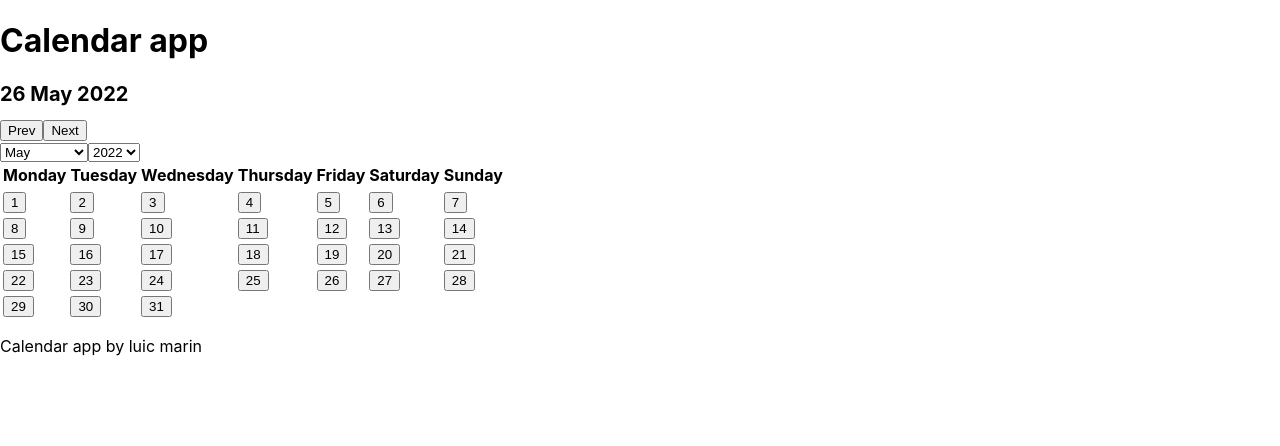
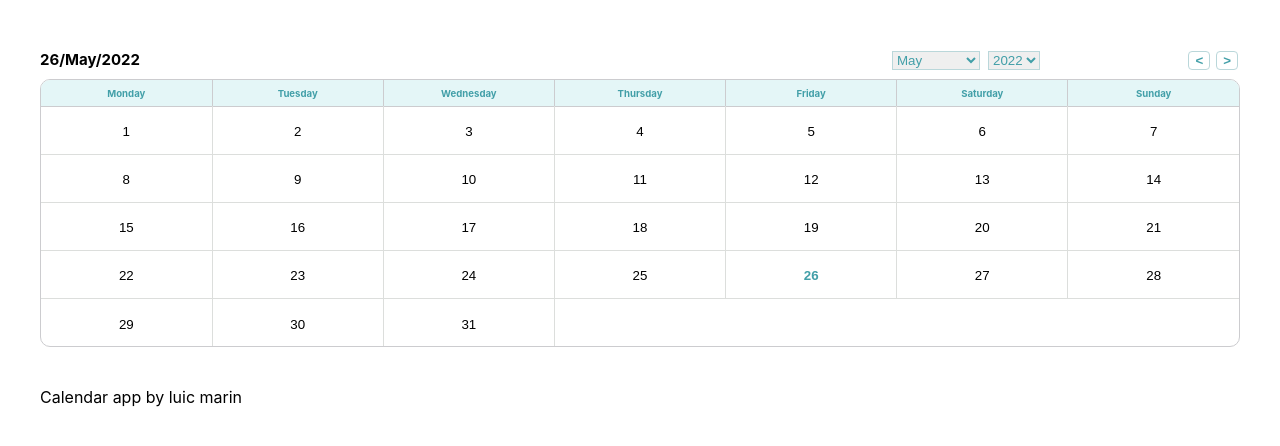
Before and after one commit to AcidBurnHen/swtichy, a Next.js app: page / in a window 1280 px wide. Shown: the top 446 px of the page. Built offline with nearby package versions, Linux system fonts and the light colour scheme.

Commit message:
Added styled components for the calendar app.

```diff
--- a/components/calendar/Calendar.tsx
+++ b/components/calendar/Calendar.tsx
@@ -13,10 +13,7 @@ const Calendar = () => {
   const [parentDay, setParentDay] = useState(getDay);
 
   return (
-    <div>
-      <DateTitle>
-        {parentDay} {parentMonth} {parentYear}
-      </DateTitle>
+    <CalendarContainer>
 
       <SelectDate
         day={parentDay}
@@ -24,24 +21,41 @@ const Calendar = () => {
         setParentYear={setParentYear}
       />
 
-      <div>
-        <table>
-          <thead>
+      <CalendarTableContainer>
+        <CalendarTable>
+          <CalendarHeadings>
             <Weekdays />
-          </thead>
+          </CalendarHeadings>
           <DaysInMonth
             setParentDay={setParentDay}
             month={parentMonth}
             year={parentYear}
           />
-        </table>
-      </div>
-    </div>
+        </CalendarTable>
+      </CalendarTableContainer>
+    </CalendarContainer>
   );
 };
 
 export default Calendar;
 
-export const DateTitle = styled.h1`
-  font-size: 20px;
+export const CalendarContainer = styled.div`
+  margin: 40px 0;
+`
+
+export const CalendarTableContainer = styled.div`
+  margin:  0;
+  border: 1px solid #cccccf;
+  border-radius: 10px;
+  overflow: hidden;
 `;
+
+export const CalendarTable = styled.table`
+  table-layout: fixed;
+  width: 100%;
+  border-collapse: collapse;
+
+`;
+
+export const CalendarHeadings = styled.thead`
+`;
--- a/components/calendar/DaysInMonth.tsx
+++ b/components/calendar/DaysInMonth.tsx
@@ -6,6 +6,7 @@ import {
 } from '../../lib/datetime';
 import { useRouter } from 'next/router';
 import { useState } from 'react';
+import styled from 'styled-components';
 
 interface Month {
   setParentDay: Dispatch<SetStateAction<string>>;
@@ -39,12 +40,13 @@ const DaysInMonth: FC<Month> = ({ setParentDay, month, year }) => {
 
   let daysInAMonth = [];
   for (let d = 1; d <= monthDays; d++) {
+    let currentDay = d === Number(day) ? "today" : "";
     daysInAMonth.push(
-      <td key={d}>
-        <button value={d} onClick={handleDay}>
+      <DayContainer className={currentDay} key={d}>
+        <DayBtn value={d} onClick={handleDay}>
           {d}
-        </button>
-      </td>
+        </DayBtn>
+      </DayContainer>
     );
   }
 
@@ -66,11 +68,49 @@ const DaysInMonth: FC<Month> = ({ setParentDay, month, year }) => {
     }
   });
 
-  const days = rows.map((day: string, index: number) => {
-    return <tr key={index}>{day}</tr>;
+  const days = rows.map((d: string, i: number) => {
+    return <DaysRow key={i}>{d}</DaysRow>;
   });
 
-  return <tbody>{days}</tbody>;
+  return <DaysBody>{days}</DaysBody>;
 };
 
 export default DaysInMonth;
+
+export const DaysBody = styled.tbody`
+  text-align: center;
+
+  td {
+    border-right: 1px solid #dcdedc;
+    border-bottom: 1px solid #dcdedc;
+  }
+`;
+
+export const DaysRow = styled.tr`
+  td:last-child {
+    border-right: none;
+  }
+
+  &:last-child td {
+    border-bottom: none;
+    border-right: 1px solid #dcdedc;
+  }
+`;
+
+export const DayContainer = styled.td`
+  height: 3rem;
+
+  &.today button {
+    color: #429fa8;
+    font-weight: bold;
+  }
+`;
+
+export const DayBtn = styled.button`
+  border: none;
+  background-color: white;
+
+  &:hover {
+    border-bottom: 1px solid #bad7da;
+  }
+`;
--- a/components/calendar/SelectDate.tsx
+++ b/components/calendar/SelectDate.tsx
@@ -7,6 +7,7 @@ import {
 } from '../../lib/datetime';
 import { useState, ChangeEvent, FC, SetStateAction, Dispatch } from 'react';
 import { useRouter } from 'next/router';
+import styled from 'styled-components';
 
 interface MonthProps {
   day: string;
@@ -90,29 +91,91 @@ const SelectDate: FC<MonthProps> = ({ day, setParentMonth, setParentYear }) => {
   };
 
   return (
-    <div>
+    <SelectContainer>
       <div>
-        <button onClick={prevMonth}>Prev</button>
-        <button onClick={nextMonth}>Next</button>
+        <DateTitle>
+          {day}/{month}/{year}
+        </DateTitle>
       </div>
-      <div>
-        <select
+      <DateSelectContainer>
+        <DateSelect
+          className='margin-r'
           defaultValue={month}
           onChange={handleMonth}
           name='months'
           id='months'>
           {months}
-        </select>
-        <select
+        </DateSelect>
+        <DateSelect
           defaultValue={year}
           onChange={handleYear}
           name='years'
           id='years'>
           {years}
-        </select>
-      </div>
-    </div>
+        </DateSelect>
+      </DateSelectContainer>
+      <MonthBtnContainer>
+        <MonthBtn className='margin-r' onClick={prevMonth}>
+          {'<'}
+        </MonthBtn>
+        <MonthBtn onClick={nextMonth}>{'>'}</MonthBtn>
+      </MonthBtnContainer>
+    </SelectContainer>
   );
 };
 
 export default SelectDate;
+
+export const SelectContainer = styled.div`
+  display: grid;
+  grid-template-columns: repeat(6, 1fr);
+`;
+
+export const DateTitle = styled.h1`
+  font-size: 15px;
+`;
+
+export const DateSelectContainer = styled.div`
+  align-self: center;
+  justify-self: end;
+
+  grid-column: 4 / span 2;
+`;
+
+export const MonthBtnContainer = styled.div`
+  align-self: center;
+  justify-self: end;
+
+  grid-column: 6
+`;
+
+export const DateSelect = styled.select`
+  border: 1px solid #bad7da;
+  color: #429fa8;
+  justify-self: center;
+
+  &.margin-r {
+    margin-right: 8px;
+  }
+
+  &:hover {
+    border: 1px solid #429fa8;;
+  }
+`;
+
+export const MonthBtn = styled.button`
+  border: 1px solid #bad7da;
+  color: #429fa8;
+  font-weight: bold;
+  background-color: white;
+  border-radius: 4px;
+  margin-right: 2px;
+
+  &.margin-r {
+    margin-right: 6px;
+  }
+
+  &:hover {
+    border: 1px solid #429fa8;;
+  }
+`;
--- a/components/calendar/Weekdays.tsx
+++ b/components/calendar/Weekdays.tsx
@@ -1,13 +1,27 @@
 import { getWeekdays } from "../../lib/datetime"
+import styled from "styled-components";
 
 const Weekdays = () => {
     const weekdays = getWeekdays();
 
     const tableHeadings = weekdays.map((day, index) => {
-        return <th key={index}>{day}</th>;
+        return <CalendarHeading key={index}>{day}</CalendarHeading>;
       });
 
     return <tr>{tableHeadings}</tr>
 }
 
 export default Weekdays
+
+export const CalendarHeading = styled.th`
+  font-size: 0.6rem;
+  color: #429fa8;
+  height: 1.65rem;
+  border-right: 1px solid #cccccf;
+  border-bottom: 1px solid #cccccf;
+  background-color: #e4f6f7;
+
+  &:last-child {
+    border-right: none;
+  }
+`
--- a/pages/index.tsx
+++ b/pages/index.tsx
@@ -13,10 +13,7 @@ const Home = () => {
         <link rel='icon' href='/favicon.ico' />
       </Head>
 
-      <div>
-        <h1>Calendar app</h1>
-        <Calendar />
-      </div>
+      <Calendar />
 
       <Footer />
     </div>
--- a/styles/globals.css
+++ b/styles/globals.css
@@ -1,6 +1,6 @@
 html,
 body {
-  padding: 0;
+  padding: 0 20px;
   margin: 0;
   font-family: -apple-system, BlinkMacSystemFont, Segoe UI, Roboto, Oxygen,
     Ubuntu, Cantarell, Fira Sans, Droid Sans, Helvetica Neue, sans-serif;
```
Also changed, not shown: lib/helpers/allyears.ts (deleted), styles/Home.module.css (added).
